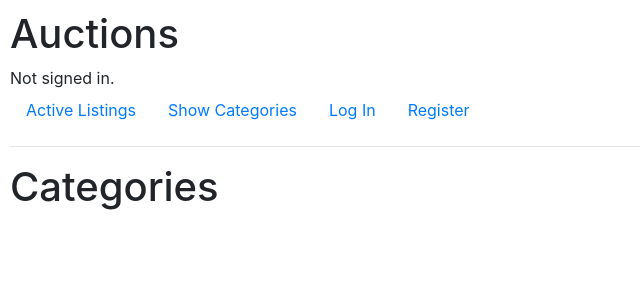
After one commit to Aliqc7/ecommerce, a Django app: page /categories in a window 1280 px wide. The commit adds this page. Shown: the top 300 px of the page, without its empty margins (0-640 px from the left). Run offline with Django 3.2, Linux system fonts and the light colour scheme; data that the repository does not hold is empty; some libraries are stand-ins or nearby versions.

Commit message:
Add Categories functionality

```diff
--- a/auctions/models.py
+++ b/auctions/models.py
@@ -12,7 +12,7 @@ class Listing(models.Model):
     starting_bid = models.IntegerField()
     current_price = models.IntegerField()
     image_url = models.URLField(max_length=500, blank = True)
-    category = models.CharField(max_length=50, blank = True)
+    category = models.CharField(max_length=50, blank = True, default=None)
     listing_user = models.ForeignKey('User', on_delete=models.CASCADE, related_name = "listings")
     is_active = models.BooleanField()
     bid = models.ForeignKey('Bid', on_delete = models.SET_NULL, blank = True, null = True, related_name = "listings")
--- /dev/null
+++ b/auctions/templates/auctions/categories.html
@@ -0,0 +1,15 @@
+{% extends "auctions/layout.html" %}
+
+{% block body %}
+
+<h1>Categories</h1>
+
+{% for category in categories %}
+{% if category %}
+<div><a href="{% url 'category' category %}">{{category}}</a></div>
+{% endif%}
+{% endfor %}
+{% if "" in categories %}
+<div><a href="{% url 'category' None %}">Uncategorised</a></div>
+{% endif %}
+{% endblock %}
--- a/auctions/templates/auctions/layout.html
+++ b/auctions/templates/auctions/layout.html
@@ -19,6 +19,9 @@
         <ul class="nav">
             <li class="nav-item">
                 <a class="nav-link" href="{% url 'index' %}">Active Listings</a>
+            </li>
+            <li class="nav-item">
+                <a class="nav-link" href="{% url 'categories' %}">Show Categories</a>
             </li>
             {% if user.is_authenticated %}
                 <li class="nav-item">
--- a/auctions/urls.py
+++ b/auctions/urls.py
@@ -13,6 +13,8 @@ urlpatterns = [
     path("place_bid/<int:listing_id>", views.place_bid, name = "place_bid"),
     path("close_listing/<int:listing_id>", views.close_listing, name = "close_listing"),
     path("closed_auctions/", views.closed_auctions, name = "closed_auctions"),
-    path("add_comment/<int:listing_id>", views.add_comment, name = "add_comment")
+    path("add_comment/<int:listing_id>", views.add_comment, name = "add_comment"),
+    path("categories", views.categories, name = "categories"),
+    path("category/<str:category>", views.category, name="category")
 
 ]
--- a/auctions/views.py
+++ b/auctions/views.py
@@ -167,3 +167,18 @@ def add_comment(request, listing_id):
     comment.save()
 
     return HttpResponseRedirect(reverse('show_listing', args=(listing_id, )))
+
+def categories(request):
+    listings = Listing.objects.all()
+    categories = [item.category for item in listings]
+
+    return render (request, "auctions/categories.html", {
+        "categories": categories
+    })
+
+def category(request, category):
+    listings = Listing.objects.filter(category = category, is_active = True)
+    return render(request, "auctions/category.html", {
+        "listings": listings,
+        "category": category
+    })
```
Also changed, not shown: auctions/templates/auctions/category.html (added, +32 -0 lines), auctions/migrations/0009_alter_listing_category.py (added).
